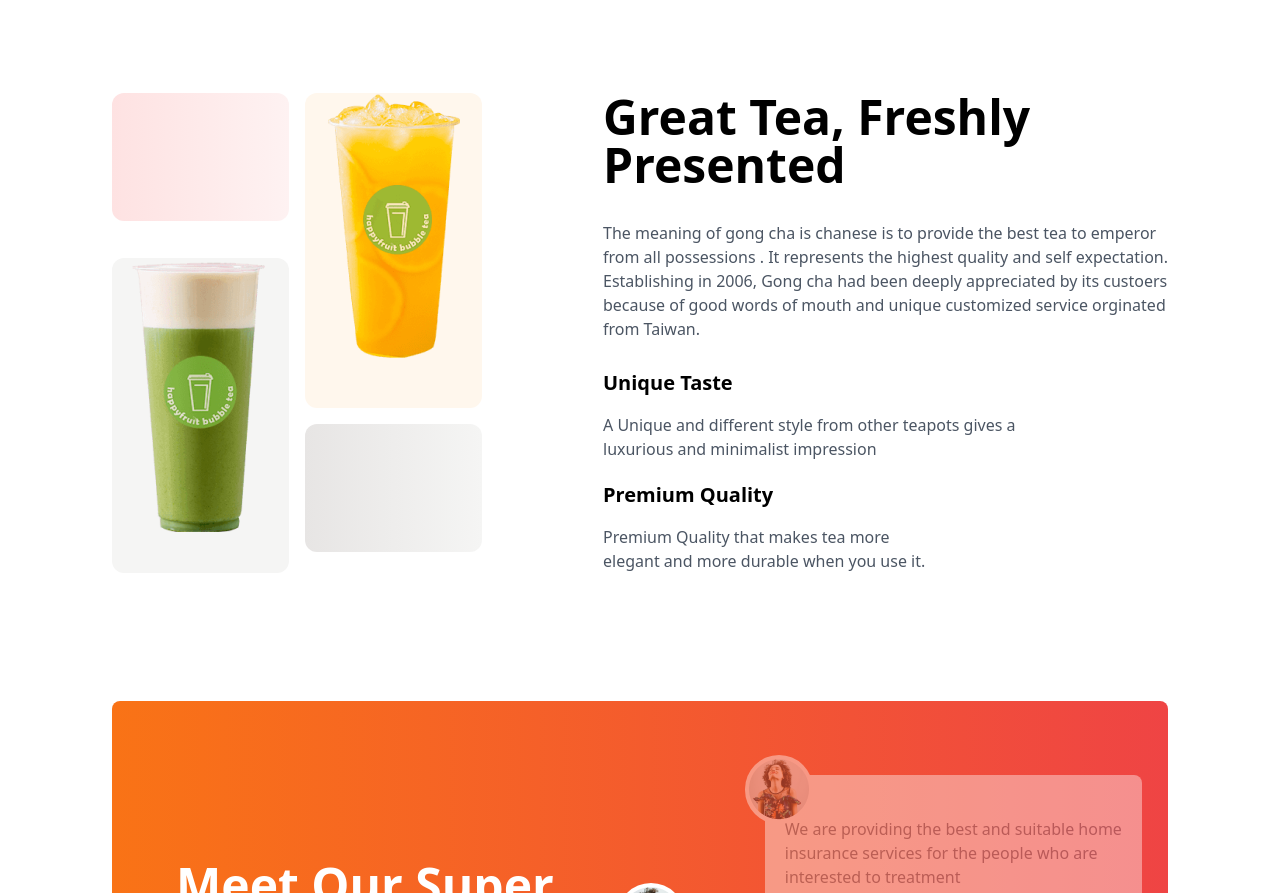
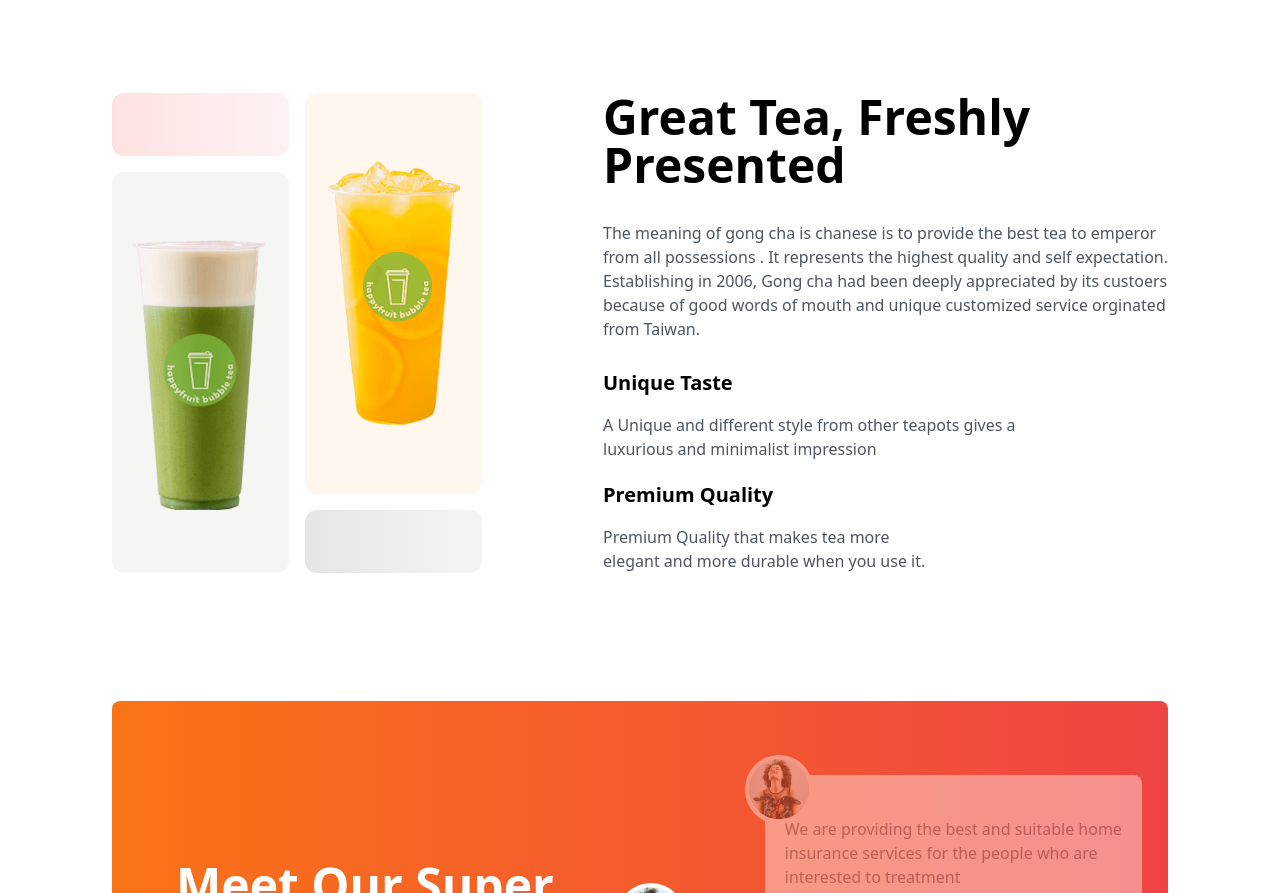
Before and after one commit to mtowfiq/tea-house-tailwind, a plain HTML site: page index.html in a window 1280 px wide. Shown: the part 1124-2017 px from the top of the page. Drawn offline with nearby package versions, Linux system fonts and the light colour scheme.

Commit message:
Modified great tea section

```diff
--- a/index.html
+++ b/index.html
@@ -108,16 +108,16 @@
             <!-- Container div -->
              <div  class="lg:flex justify-between">
                 <!-- Image content -->
-                 <div class="grid grid-cols-1 lg:grid-cols-2 lg:grid-rows-3 gap-4">
-                    <div class="h-32 bg-gradient-to-r from-red-100 to-red-50 rounded-xl"></div>
-                    <div class="bg-orange-50 row-span-2 rounded-xl">
+                 <div class="grid grid-cols-1 lg:grid-cols-2  gap-4">
+                    <div class="h-full bg-gradient-to-r from-red-100 to-red-50 rounded-xl"></div>
+                    <div class="bg-orange-50 row-span-2 rounded-xl flex justify-center items-center">
                         <img src="images/fresh-1.png" class="mx-auto " alt="">
 <!-- --------------------- How do i vertically center the image and why is the grid  not taking equal space?------------------------------------ -->
                     </div>
-                    <div class="bg-stone-100 row-span-2 rounded-xl">
+                    <div class="bg-stone-100 row-span-2 rounded-xl flex justify-center items-center">
                         <img src="images/fresh-2.png" class="mx-auto" alt="">
                     </div>
-                    <div class="h-32 bg-gradient-to-r from-stone-200 to-stone-100 rounded-xl"></div>
+                    <div class="h-full bg-gradient-to-r from-stone-200 to-stone-100 rounded-xl"></div>
                  </div>
                  <!-- Text content -->
                   <div>
```
